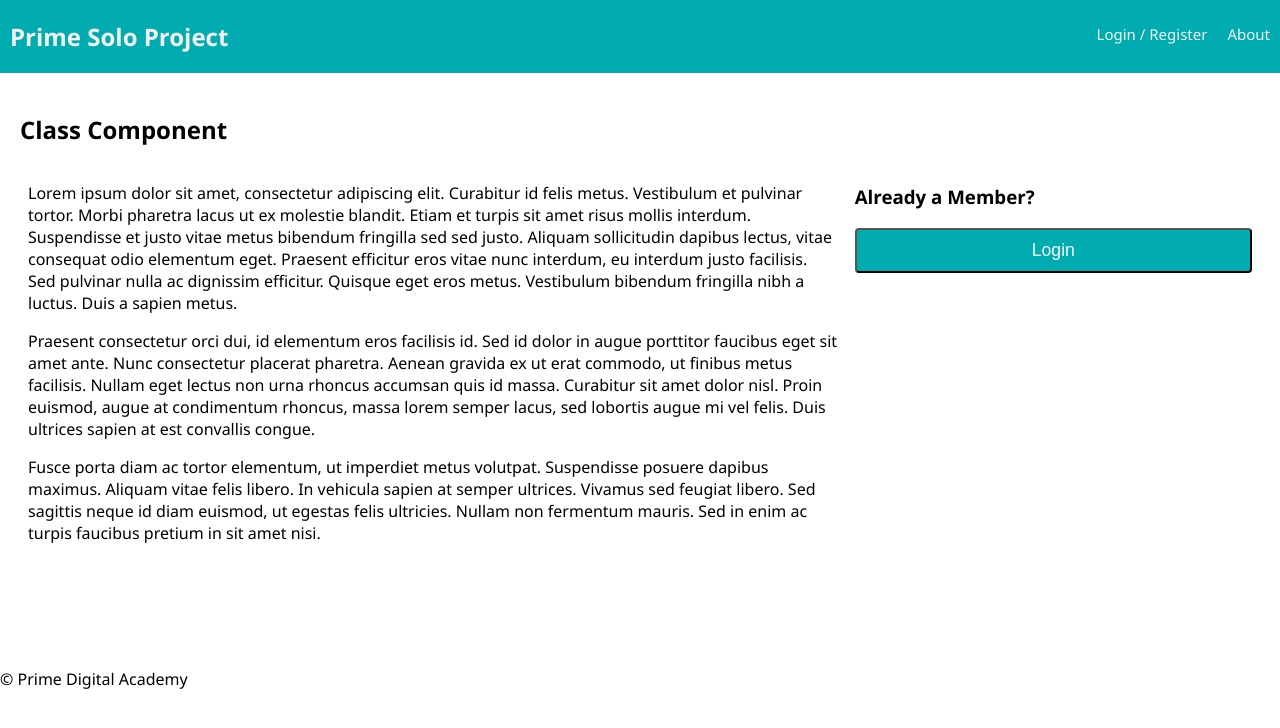
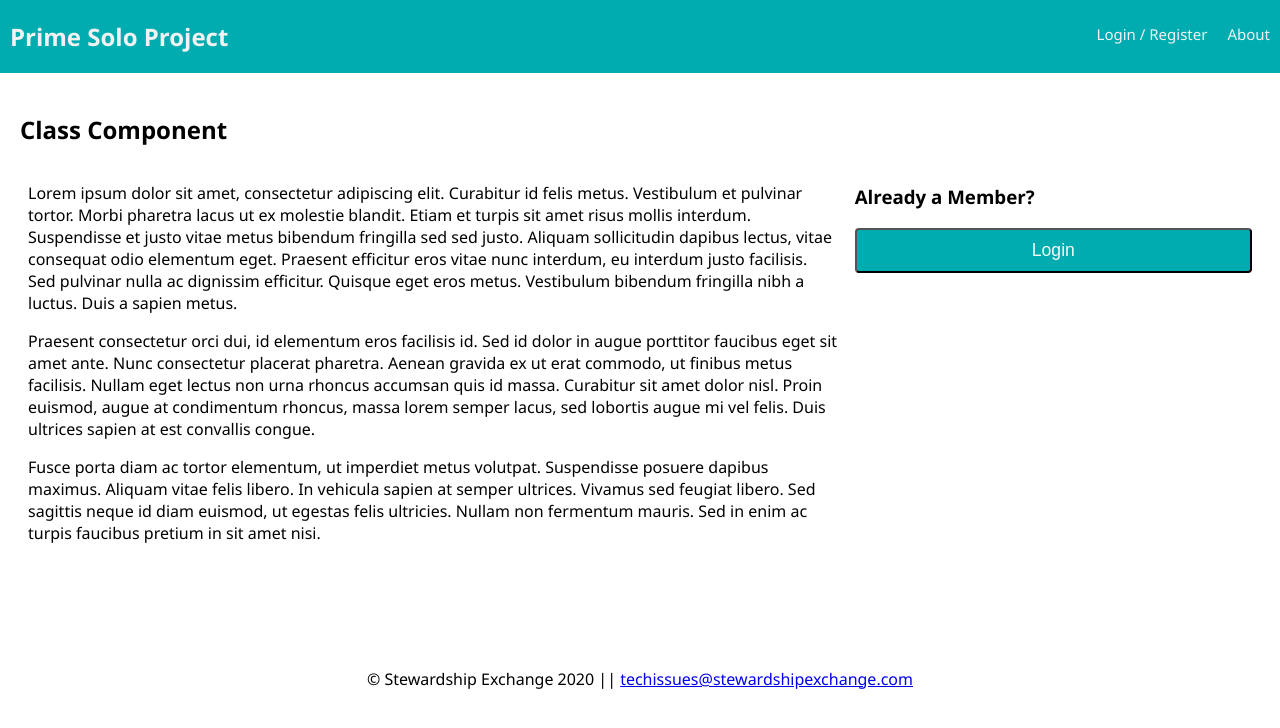
Before and after one commit to codingcolby/StewardshipExchange-Full-Stack, a React app: page /#/home in a window 1280 px wide. Built offline with nearby package versions, Linux system fonts and the light colour scheme; no server answers.

Commit message:
created static footer component

```diff
--- a/src/components/Footer/Footer.css
+++ b/src/components/Footer/Footer.css
@@ -1,3 +1,4 @@
 footer {
     margin-top: 80px;
+    text-align: center;
 }
--- a/src/components/Footer/Footer.js
+++ b/src/components/Footer/Footer.js
@@ -8,7 +8,7 @@ import './Footer.css'
 
 const Footer = () => (
   <footer>
-    &copy; Prime Digital Academy
+    &copy; Stewardship Exchange 2020 || <a href="mailto:techissues@stewardshipexchange.com">techissues@stewardshipexchange.com</a>
   </footer>
 );
 
```
